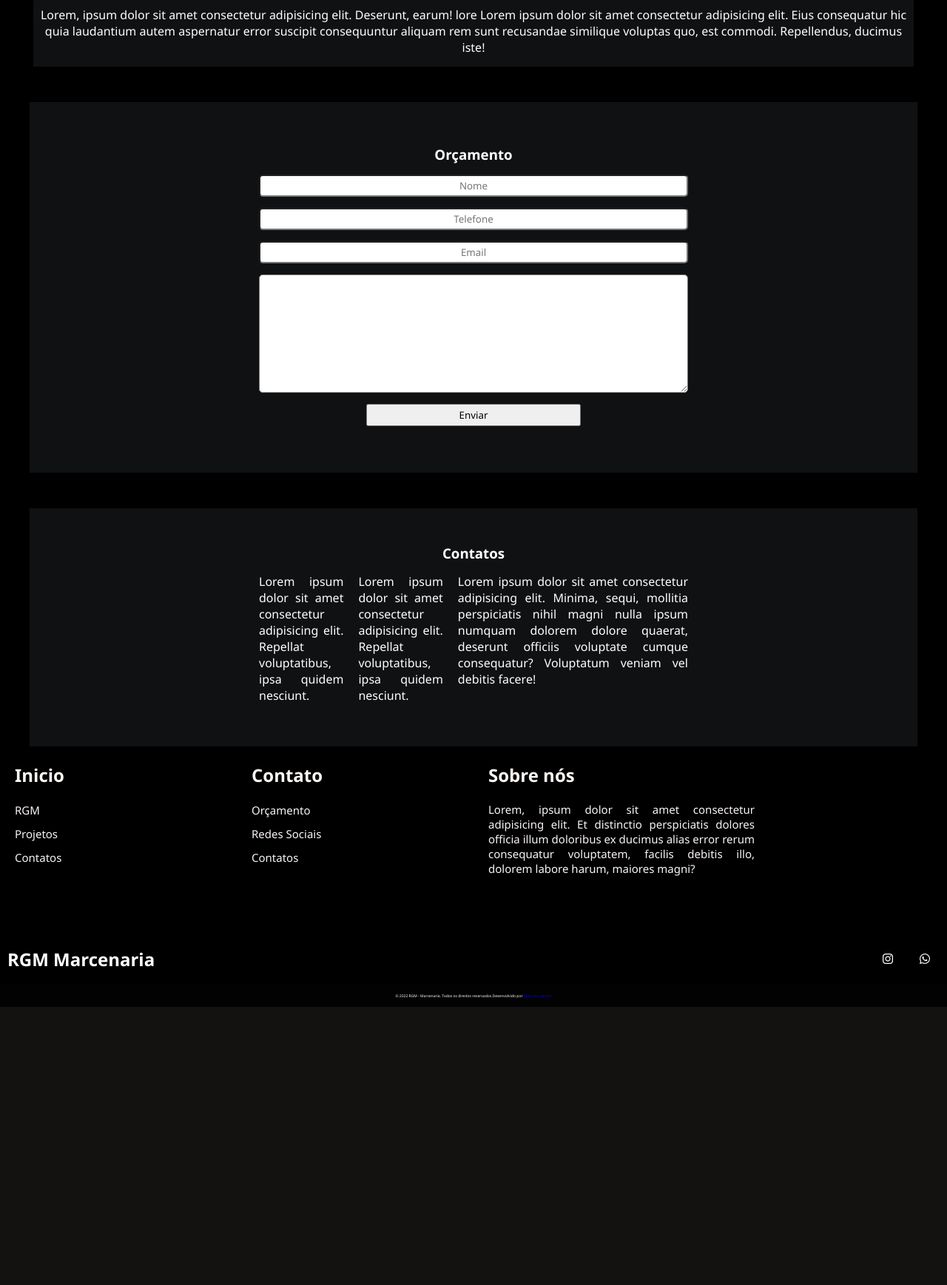
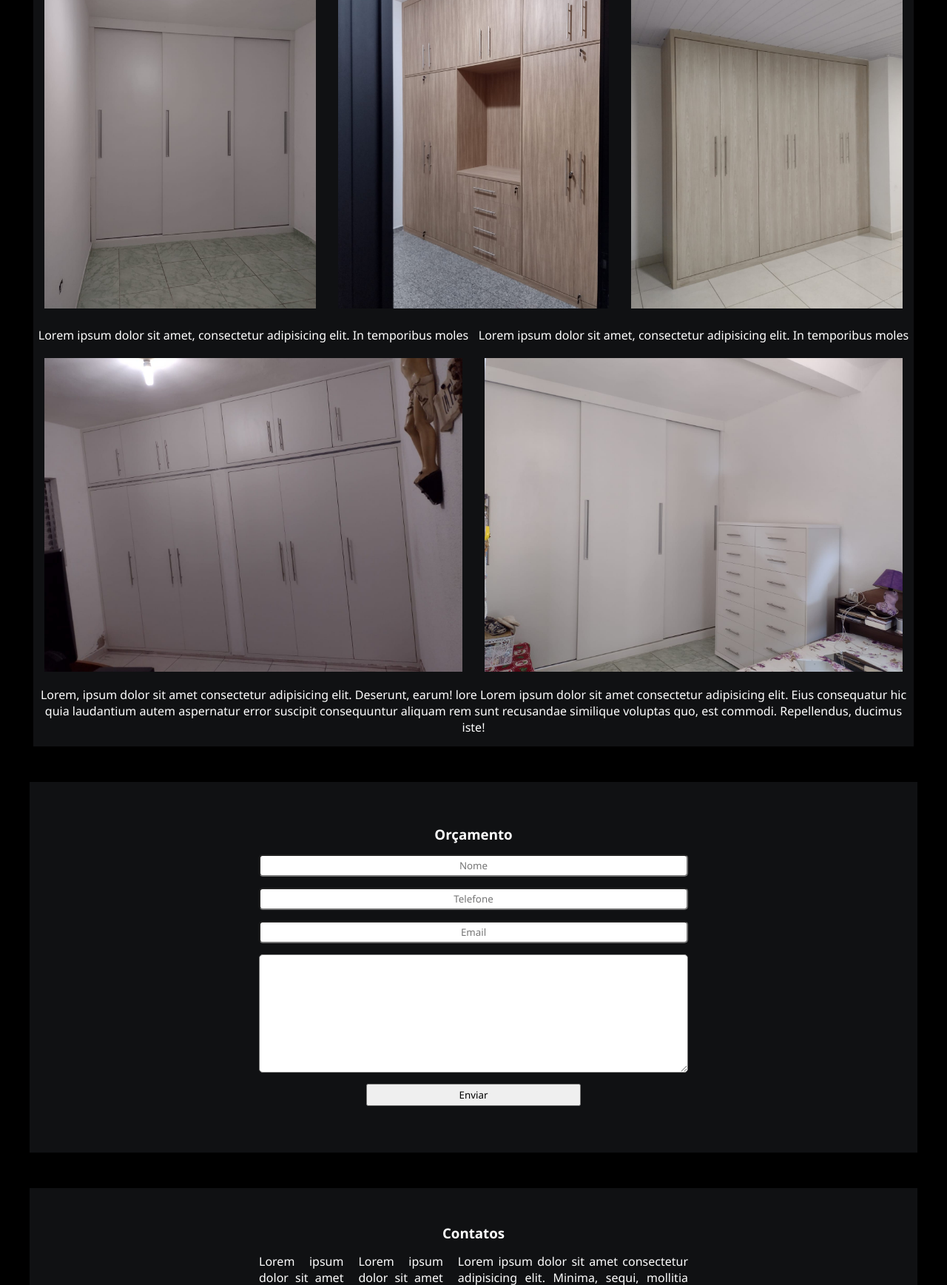
Before and after one commit to Marcone-Santos1/ReginaldoMarcenaria, a PHP site: page / in a window 1280 px wide. Shown: the part 2076-3813 px from the top of the page at 74% size. Before the commit the page ends 3437 px from the top, so only its background shows below. Run offline with PHP 8.4, Linux system fonts and the light colour scheme; some libraries are stand-ins or nearby versions.

Commit message:
(feat): add images and email send communication with api

```diff
--- a/index.html
+++ b/index.html
@@ -4,8 +4,11 @@
         <meta charset="utf-8">
         <meta http-equiv="X-UA-Compatible" content="ie=edge">
         <meta name="viewport" content="width=device-width, initial-scale=1.0">
+
         <link rel="stylesheet" href="style/style.css">
         <link rel="stylesheet" href="https://cdnjs.cloudflare.com/ajax/libs/font-awesome/6.1.1/css/all.min.css" integrity="sha512-KfkfwYDsLkIlwQp6LFnl8zNdLGxu9YAA1QvwINks4PhcElQSvqcyVLLD9aMhXd13uQjoXtEKNosOWaZqXgel0g==" crossorigin="anonymous" referrerpolicy="no-referrer" />
+
+        <link rel="stylesheet" href="https://cdnjs.cloudflare.com/ajax/libs/font-awesome/4.7.0/css/font-awesome.min.css">
         <title>RGM Marcenaria</title>
     </head>
     <body>
@@ -55,29 +58,36 @@
 
                 <div class="box">
                     <p>Lorem ipsum dolor sit amet, consectetur adipisicing elit. In temporibus moles</p>
-                    <img src="https://lojazeus.com/wp-content/uploads/2022/01/WhatsApp-Image-2021-01-22-at-08.18.21-Copia-400x400.jpeg" alt="">
+                    <img src="img/comoda.jpeg" alt="">
                 </div>
                 <div class="box">
                     <p>Lorem ipsum dolor sit amet, consectetur adipisicing elit. In temporibus moles</p>
-                    <img src="https://lojazeus.com/wp-content/uploads/2022/01/WhatsApp-Image-2021-01-22-at-08.18.21-Copia-400x400.jpeg" alt="">
+                    <img src="img/cozinhaBranco.jpeg" alt="">
                 </div>
                 <div class="box">
                     <p>Lorem ipsum dolor sit amet, consectetur adipisicing elit. In temporibus moles</p>
-                    <img src="https://lojazeus.com/wp-content/uploads/2022/01/WhatsApp-Image-2021-01-22-at-08.18.21-Copia-400x400.jpeg" alt="">
+                    <img src="img/gabinete.jpeg" alt="">
                 </div>
                 <div class="box">
                     <p>Lorem ipsum dolor sit amet, consectetur adipisicing elit. In temporibus moles</p>
-                    <img src="https://lojazeus.com/wp-content/uploads/2022/01/WhatsApp-Image-2021-01-22-at-08.18.21-Copia-400x400.jpeg" alt="">
+                    <img src="img/guardaRoupaBrancoParede.jpeg" alt="">
                 </div>
                 <div class="box">
                     <p>Lorem ipsum dolor sit amet, consectetur adipisicing elit. In temporibus moles</p>
-                    <img src="https://lojazeus.com/wp-content/uploads/2022/01/WhatsApp-Image-2021-01-22-at-08.18.21-Copia-400x400.jpeg" alt="">
+                    <img src="img/guardaRoupa.jpeg" alt="">
                 </div>
                 <div class="box">
                     <p>Lorem ipsum dolor sit amet, consectetur adipisicing elit. In temporibus moles</p>
-                    <img src="https://lojazeus.com/wp-content/uploads/2022/01/WhatsApp-Image-2021-01-22-at-08.18.21-Copia-400x400.jpeg" alt="">
+                    <img src="img/guardaRoupa2.jpeg" alt="">
                 </div>
-
+                <div class="box">
+                    <p>Lorem ipsum dolor sit amet, consectetur adipisicing elit. In temporibus moles</p>
+                    <img src="img/guardaRoupaBranco.jpeg" alt="">
+                </div>
+                <div class="box">
+                    <p>Lorem ipsum dolor sit amet, consectetur adipisicing elit. In temporibus moles</p>
+                    <img src="img/guardaRoupaBrancoParedeComoda.jpeg" alt="">
+                </div>
 
                 <p>Lorem, ipsum dolor sit amet consectetur adipisicing elit. Deserunt, earum! lore Lorem ipsum dolor sit amet consectetur adipisicing elit. Eius consequatur hic quia laudantium autem aspernatur error suscipit consequuntur aliquam rem sunt recusandae similique voluptas quo, est commodi. Repellendus, ducimus iste!</p>
 
@@ -91,14 +101,17 @@
         <div class="marginTop" id="orcamentos">
             <section class="sectionForm">
                 <h3>Orçamento</h3>
+
+                <p id="successMessage" class="successMessage">Email enviado com sucesso!</p>
+
                 <div class="form">
-                    <form action="formContato.php" class="orcamentoForm" id="form" method="POST">
+                    <form class="orcamentoForm" id="form" method="POST">
                         <input type="text" id="nome" placeholder="Nome" class="box" name="nome" required>
                         <input type="tel" id="telefone" placeholder="Telefone" class="box" name="telefone" required>
-                        <input type="email" id="email" placeholder="Email" class="box email" name="email">
-                        <textarea id="textarea" class="box" cols="30" rows="10" name="descricao"></textarea>
+                        <input type="email" id="email" placeholder="Email" class="box email" name="email" required>
+                        <textarea id="description" class="box" cols="30" rows="10" name="descricao" required></textarea>
 
-                        <button id="button" type="submit">Enviar</button>
+                        <button id="formButton" type="submit">Enviar</button>
                     </form>
 
                 </div>
@@ -169,7 +182,6 @@
             </div>
         </div>
 
-
         <script src="https://ajax.googleapis.com/ajax/libs/jquery/3.4.1/jquery.min.js"></script>
         <script src="./script/script.js"></script>
 
--- a/style/style.css
+++ b/style/style.css
@@ -578,3 +578,12 @@
     }
 
 }
+
+/* success message */
+
+.successMessage {
+    display: none;
+    font-weight: 500;
+    color: lawngreen;
+    margin: 15px 0px 15px 0px;
+}
```
Also changed, not shown: script/script.js (+69 -13 lines), img/Office.jpeg (added), img/WhatsApp Image 2023-09-18 at 8.53.53 PM.jpeg (added), img/WhatsApp Image 2023-09-18 at 8.53.54 PM.jpeg (added), img/banheiro.jpeg (added), img/comoda.jpeg (added), img/cozinha2.jpeg (added), img/cozinhaBranco.jpeg (added), img/gabinete.jpeg (added), img/guardaRoupa.jpeg (added), img/guardaRoupa2.jpeg (added), img/guardaRoupaBranco.jpeg (added), img/guardaRoupaBrancoParede.jpeg (added), img/guardaRoupaBrancoParedeComoda.jpeg (added), 1 more files.
